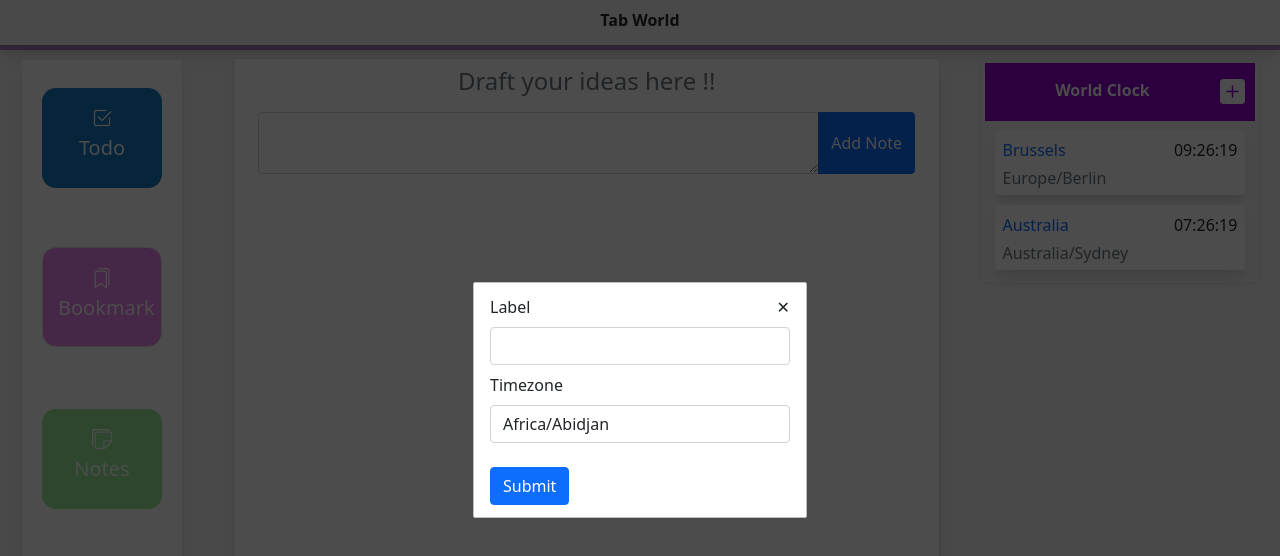
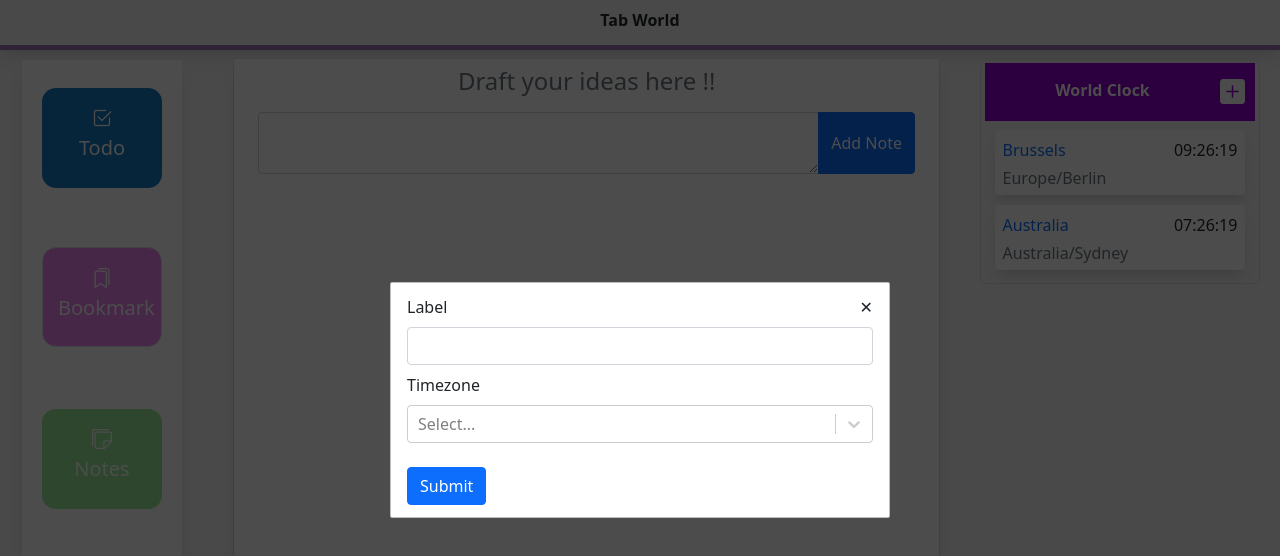
Before and after one commit to GopeshMedayil/tabworld, a React (Create React App) app: page / in a window 1280 px wide. Both pictures are taken after a click on the icon 1232 px from the left and 91 px from the top of the page. Shown: the top 556 px of the page. Built offline with nearby package versions, Linux system fonts and the light colour scheme.

Commit message:
Added react select

```diff
--- a/package.json
+++ b/package.json
@@ -15,6 +15,7 @@
     "react-redux": "^7.2.2",
     "react-router-dom": "^6.0.2",
     "react-scripts": "4.0.3",
+    "react-select": "^5.2.1",
     "web-vitals": "^1.0.1"
   },
   "scripts": {
--- a/src/components/AddBookmarkForm.js
+++ b/src/components/AddBookmarkForm.js
@@ -13,6 +13,7 @@ function AddBookmarkForm() {
     }
     return (
         <React.Fragment>
+            <div style={{ "width": "500px" }}>
                 <form onSubmit={handleSubmit(onSubmit)}>
                     {/* register your input into the hook by invoking the "register" function */}
                     <input {...register("name")} />
@@ -20,6 +21,7 @@ function AddBookmarkForm() {
                     <input {...register("url")} />
                     <input type="submit" />
                 </form>
+            </div>
         </React.Fragment>
     )
 }
--- a/src/components/Modal.css
+++ b/src/components/Modal.css
@@ -16,6 +16,7 @@
     border: 1px solid #bebebe;
     border-radius: 2px;
     padding: 12px 16px;
+    width: 500px;
   }
   .modal-close{
     float:right;
--- a/src/components/WorldClock/AddClockForm.js
+++ b/src/components/WorldClock/AddClockForm.js
@@ -1,16 +1,23 @@
 import React from "react";
 import { useDispatch } from "react-redux";
-import { useForm } from "react-hook-form";
+import { useForm, Controller } from "react-hook-form";
 import moment from 'moment-timezone';
 import { addClock } from '../../redux/actions';
+import Select from 'react-select'
+
 
 function AddClockForm() {
 
     const { register, handleSubmit } = useForm();
     const dispatch = useDispatch();
+    const methods = useForm();
     const timezones = moment.tz.names().map(function (timezone) {
-        return <option key={timezone} value={timezone}>{timezone}</option>
+        return {
+            label: timezone,
+            value: timezone
+        }
     });
+    //console.log("timezone", timezones)
     /**
      * Method to submit the add clock form
      * @param {*} data
@@ -20,6 +27,11 @@ function AddClockForm() {
         dispatch(addClock(data));
 
     }
+    const options = [
+        { value: 'chocolate', label: 'Chocolate' },
+        { value: 'strawberry', label: 'Strawberry' },
+        { value: 'vanilla', label: 'Vanilla' }
+    ]
 
     return (
         <div>
@@ -32,9 +44,22 @@ function AddClockForm() {
                 </div>
                 <div class="mb-4 col-md-12">
                     <label for="timezone" className="form-label">Timezone</label>
-                    <select className="form-control" {...register("tz")}>
+                    {/* <Select options={options} {...register("tz")} /> */}
+                    <Controller
+                        control={methods.control}
+                        name="tz"
+                        render={({ onChange, value, name, ref }) => (
+                            <Select
+                                inputRef={ref}
+                                classNamePrefix="addl-class"
+                                options={timezones}
+                                value={timezones.find(c => c.value === value)}
+                            />
+                        )}
+                    />
+                    {/* <select className="form-control" {...register("tz")}>
                         {timezones}
-                    </select>
+                    </select> */}
                 </div>
 
                 <input type="submit" className="btn btn-primary" />
```
Also changed, not shown: 1 other file (tests, documents, lock files or other folders). Lines whose indentation alone changed are shown as unchanged.
